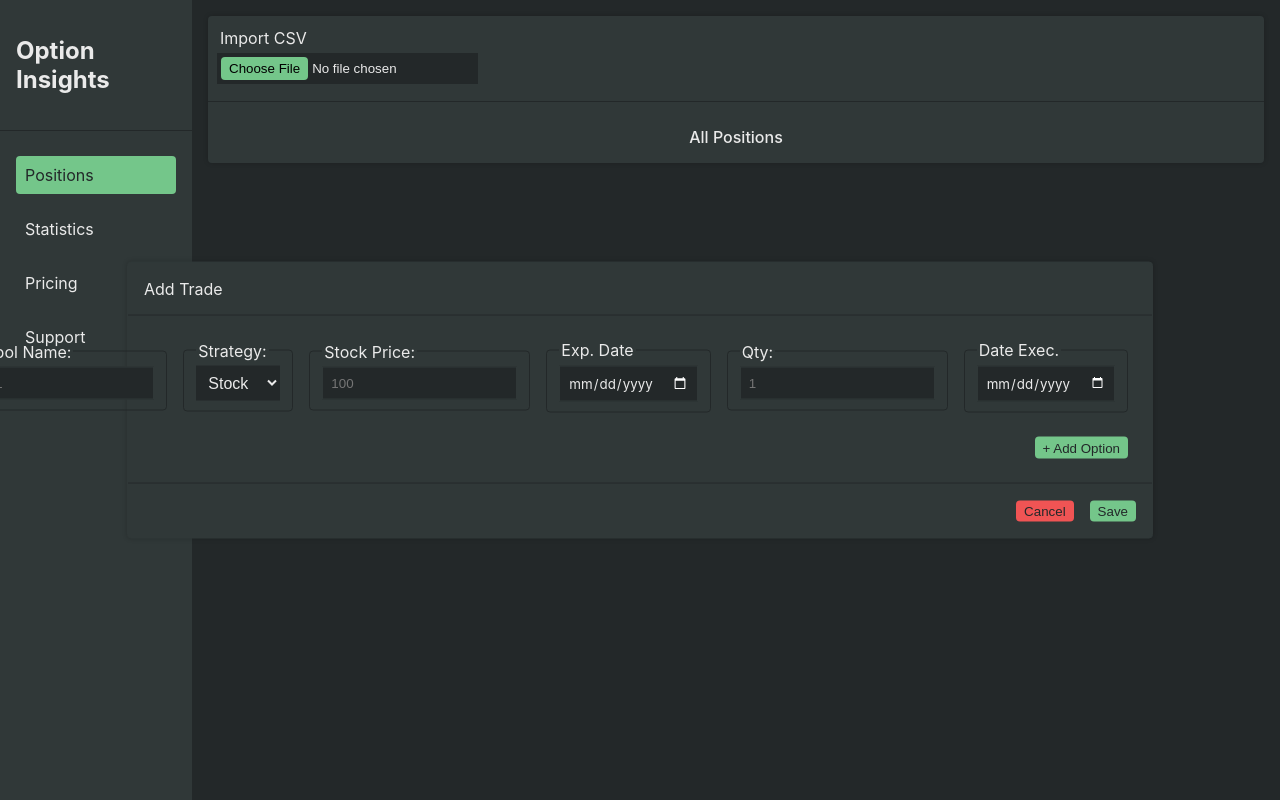
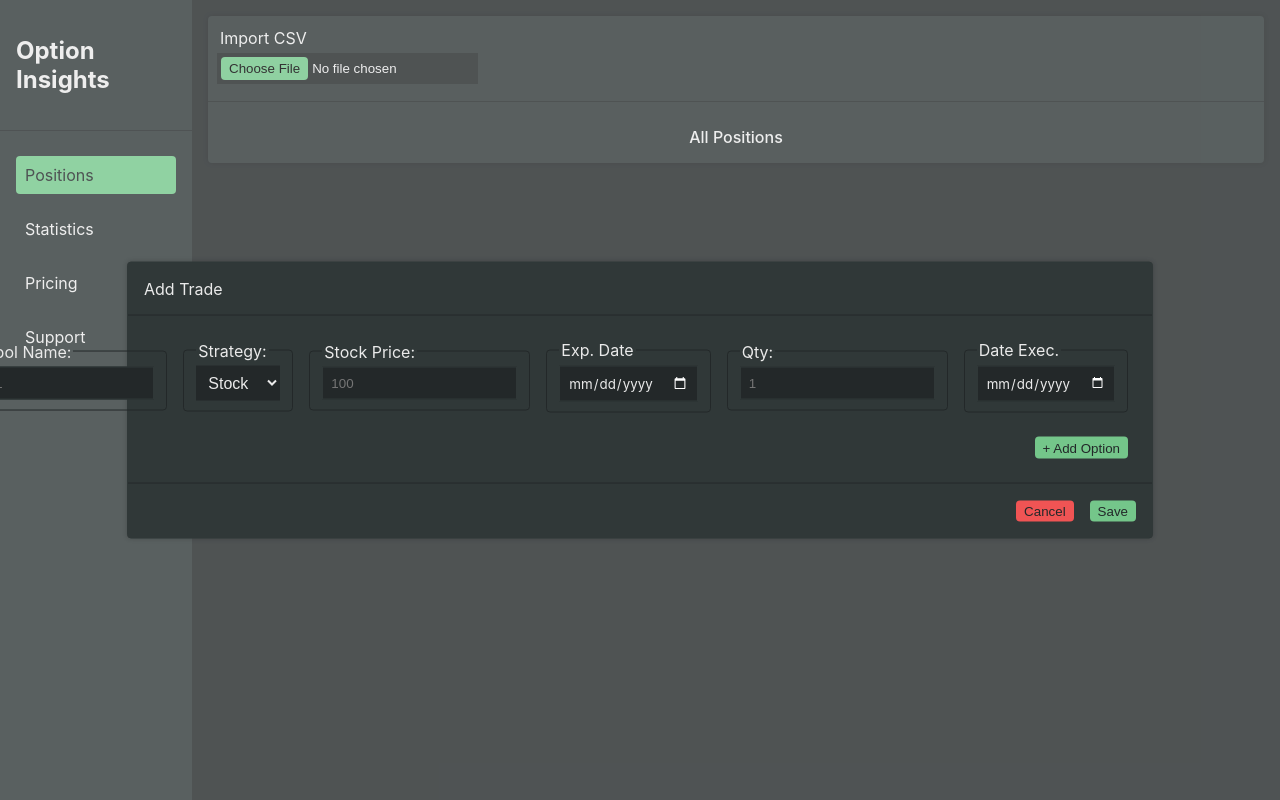
Before and after one commit to Byron-david/Option-Website, a React (Vite) app: page / in a window 1280 px wide. Both pictures are taken after a click on the button "+ Add Trade". Built offline with nearby package versions, Linux system fonts and the light colour scheme.

Commit message:
-Overlay for modal working -Added <dialog> to modal

```diff
--- a/src/App.css
+++ b/src/App.css
@@ -22,6 +22,7 @@
   --border-radius-main : 0.25rem;
 
   --box-shadow : 0px 0px 5px 0 rgba(0, 0, 0, .2);
+  --box-shadow-light : 0px 0px 5px 0 rgba(1, 1, 1, .2);
 }
 
 body {
@@ -126,7 +127,7 @@ input[type=date]{
   max-width: 80vw;
   border-radius: var(--border-radius-main);
   border: 1px solid var(--background-color-secondary);
-  box-shadow: var(--box-shadow) ;
+  box-shadow: var(--box-shadow);
   min-width: 0%;
   background-color: var(--background-color-secondary);
   margin: 1rem;
--- a/src/components/AddTrade.jsx
+++ b/src/components/AddTrade.jsx
@@ -32,7 +32,7 @@ function AddTrade({ handleClickClose }) {
       <div id="addTrade">
         <div id="addTradeTitle">Add Trade</div>
         <div id="addTradeBody">
-          <div class={styles.inputContainer}>
+          <div className={styles.inputContainer}>
             <TextInput placeholder="AAPL" maxLength="4" id="stockSymbol" name="stockSymbol" htmlFor="stockSymbol" text="Symbol Name:" />
             <StrategiesDropdown value={strategyValue} handleChange={setStrategyValue}/>
             <DateInput id="expDate" name="expDate" htmlFor="expDate" text="Exp. Date" />
--- a/src/components/Modal/Modal.jsx
+++ b/src/components/Modal/Modal.jsx
@@ -8,9 +8,9 @@ function Modal({ children, open}) {
 
   return ReactDom.createPortal(
     <>
-      <div className={styles.modalContainer}>
+    <dialog className={styles.modalContainer}>
         {children}
-      </div>
+    </dialog>
       <div className={styles.modalOverlay}/>
     </>,
     document.getElementById('portal')
--- a/src/components/Modal/Modal.module.css
+++ b/src/components/Modal/Modal.module.css
@@ -4,8 +4,26 @@
     top: 50%;
     left: 50%;
     transform: translate(-50%, -50%);
+    display: block;
+    color: var(--text-color-light);
 }
 
 .modalOverlay {
     z-index: 999;
+    position: fixed;
+    top: 0;
+    left: 0;
+    height: 100vh;
+    width: 100vw;
+    background-color: rgba(255, 255, 255, 0.2);
 }
+
+dialog {
+    border: none;
+    background-color: transparent;
+}
+
+/* dialog::backdrop {
+    background-color: rgb(0, 0, 0, 0.5);
+    z-index: 999;
+} */
```
